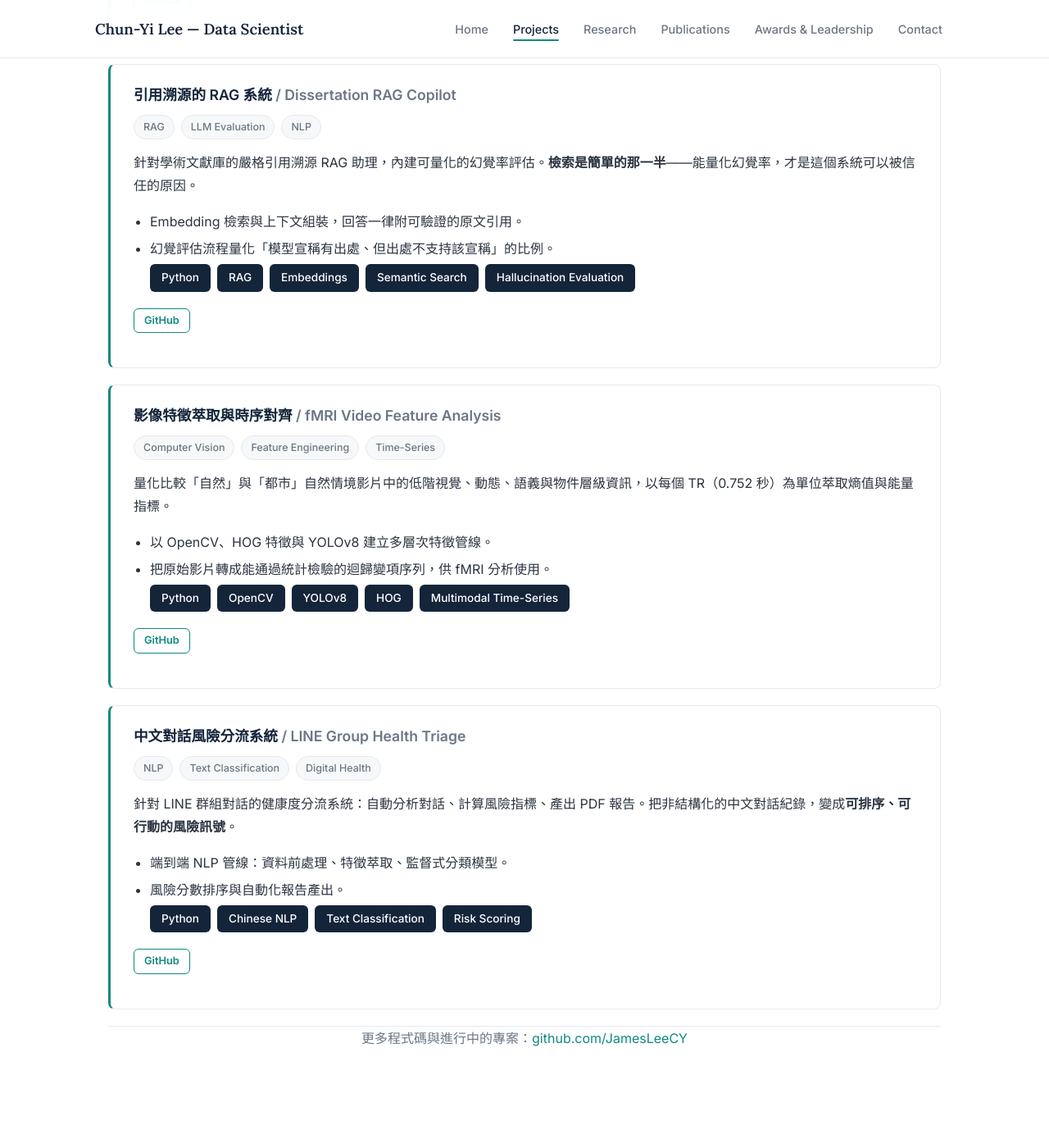
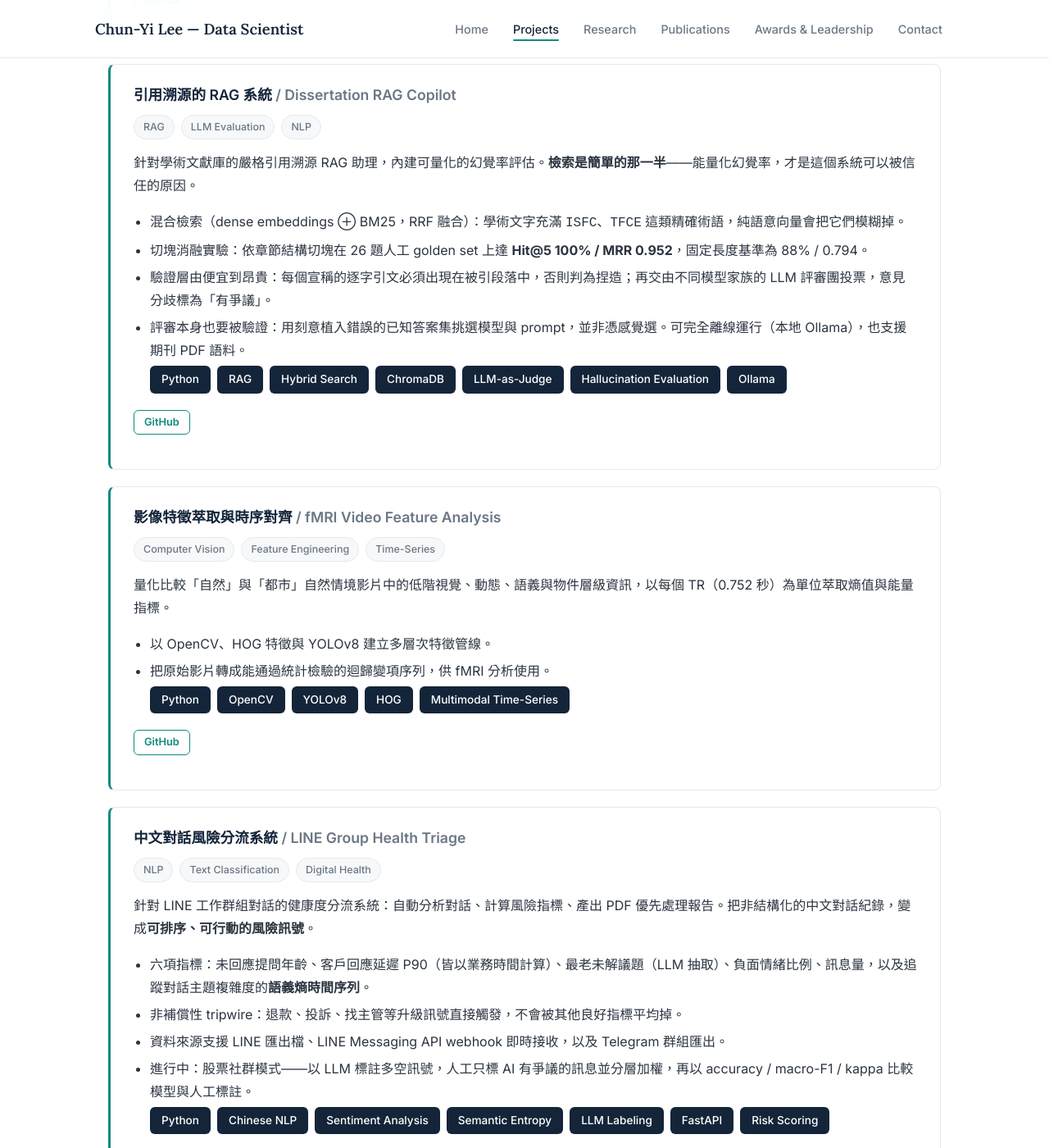
Before and after one commit to JamesLeeCY/JamesLeeCY.github.io, a Jekyll site: the page built from projects.md, in a window 1280 px wide and 1400 px high, scrolled down 1184 px. Shown: the whole window at 82% size. Built offline with Jekyll 4.4.1, drawn with Linux system fonts in a browser that asks for light colours.

Commit message:
Sync Projects with latest repos; rewrite README for industry; add HANDOFF
- RAG Copilot: hybrid retrieval, chunking ablation, quote grounding, judge panel
- LINE Triage: describe the actual indicator + tripwire design, webhook and
  Telegram ingestion, and the in-progress stock-community mode
- README repositioned from academic CV to industry portfolio
- HANDOFF.md records architecture, recent changes and open items

Co-Authored-By: Claude Opus 5.5 <noreply@anthropic.com>

```diff
--- a/projects.md
+++ b/projects.md
@@ -63,11 +63,13 @@ permalink: /projects.html
         </div>
         <p>針對學術文獻庫的嚴格引用溯源 RAG 助理，內建可量化的幻覺率評估。<strong>檢索是簡單的那一半</strong>——能量化幻覺率，才是這個系統可以被信任的原因。</p>
         <ul>
-            <li>Embedding 檢索與上下文組裝，回答一律附可驗證的原文引用。</li>
-            <li>幻覺評估流程量化「模型宣稱有出處、但出處不支持該宣稱」的比例。</li>
+            <li>混合檢索（dense embeddings ⊕ BM25，RRF 融合）：學術文字充滿 <code>ISFC</code>、<code>TFCE</code> 這類精確術語，純語意向量會把它們模糊掉。</li>
+            <li>切塊消融實驗：依章節結構切塊在 26 題人工 golden set 上達 <strong>Hit@5 100% / MRR 0.952</strong>，固定長度基準為 88% / 0.794。</li>
+            <li>驗證層由便宜到昂貴：每個宣稱的逐字引文必須出現在被引段落中，否則判為捏造；再交由不同模型家族的 LLM 評審團投票，意見分歧標為「有爭議」。</li>
+            <li>評審本身也要被驗證：用刻意植入錯誤的已知答案集挑選模型與 prompt，並非憑感覺選。可完全離線運行（本地 Ollama），也支援期刊 PDF 語料。</li>
         </ul>
         <ul class="tag-list">
-            <li>Python</li><li>RAG</li><li>Embeddings</li><li>Semantic Search</li><li>Hallucination Evaluation</li>
+            <li>Python</li><li>RAG</li><li>Hybrid Search</li><li>ChromaDB</li><li>LLM-as-Judge</li><li>Hallucination Evaluation</li><li>Ollama</li>
         </ul>
         <p class="pub-doi" style="margin-top:14px">
             <a href="https://github.com/JamesLeeCY/paper-rag-copilot" target="_blank" rel="noopener">GitHub</a>
@@ -101,13 +103,15 @@ permalink: /projects.html
             <span class="research-badge">Text Classification</span>
             <span class="research-badge">Digital Health</span>
         </div>
-        <p>針對 LINE 群組對話的健康度分流系統：自動分析對話、計算風險指標、產出 PDF 報告。把非結構化的中文對話紀錄，變成<strong>可排序、可行動的風險訊號</strong>。</p>
+        <p>針對 LINE 工作群組對話的健康度分流系統：自動分析對話、計算風險指標、產出 PDF 優先處理報告。把非結構化的中文對話紀錄，變成<strong>可排序、可行動的風險訊號</strong>。</p>
         <ul>
-            <li>端到端 NLP 管線：資料前處理、特徵萃取、監督式分類模型。</li>
-            <li>風險分數排序與自動化報告產出。</li>
+            <li>六項指標：未回應提問年齡、客戶回應延遲 P90（皆以業務時間計算）、最老未解議題（LLM 抽取）、負面情緒比例、訊息量，以及追蹤對話主題複雜度的<strong>語義熵時間序列</strong>。</li>
+            <li>非補償性 tripwire：退款、投訴、找主管等升級訊號直接觸發，不會被其他良好指標平均掉。</li>
+            <li>資料來源支援 LINE 匯出檔、LINE Messaging API webhook 即時接收，以及 Telegram 群組匯出。</li>
+            <li>進行中：股票社群模式——以 LLM 標註多空訊號，人工只標 AI 有爭議的訊息並分層加權，再以 accuracy / macro-F1 / kappa 比較模型與人工標註。</li>
         </ul>
         <ul class="tag-list">
-            <li>Python</li><li>Chinese NLP</li><li>Text Classification</li><li>Risk Scoring</li>
+            <li>Python</li><li>Chinese NLP</li><li>Sentiment Analysis</li><li>Semantic Entropy</li><li>LLM Labeling</li><li>FastAPI</li><li>Risk Scoring</li>
         </ul>
         <p class="pub-doi" style="margin-top:14px">
             <a href="https://github.com/JamesLeeCY/line-chat-triage" target="_blank" rel="noopener">GitHub</a>
```
Also changed, not shown: HANDOFF.md (added, +66 -0 lines), README.md.
